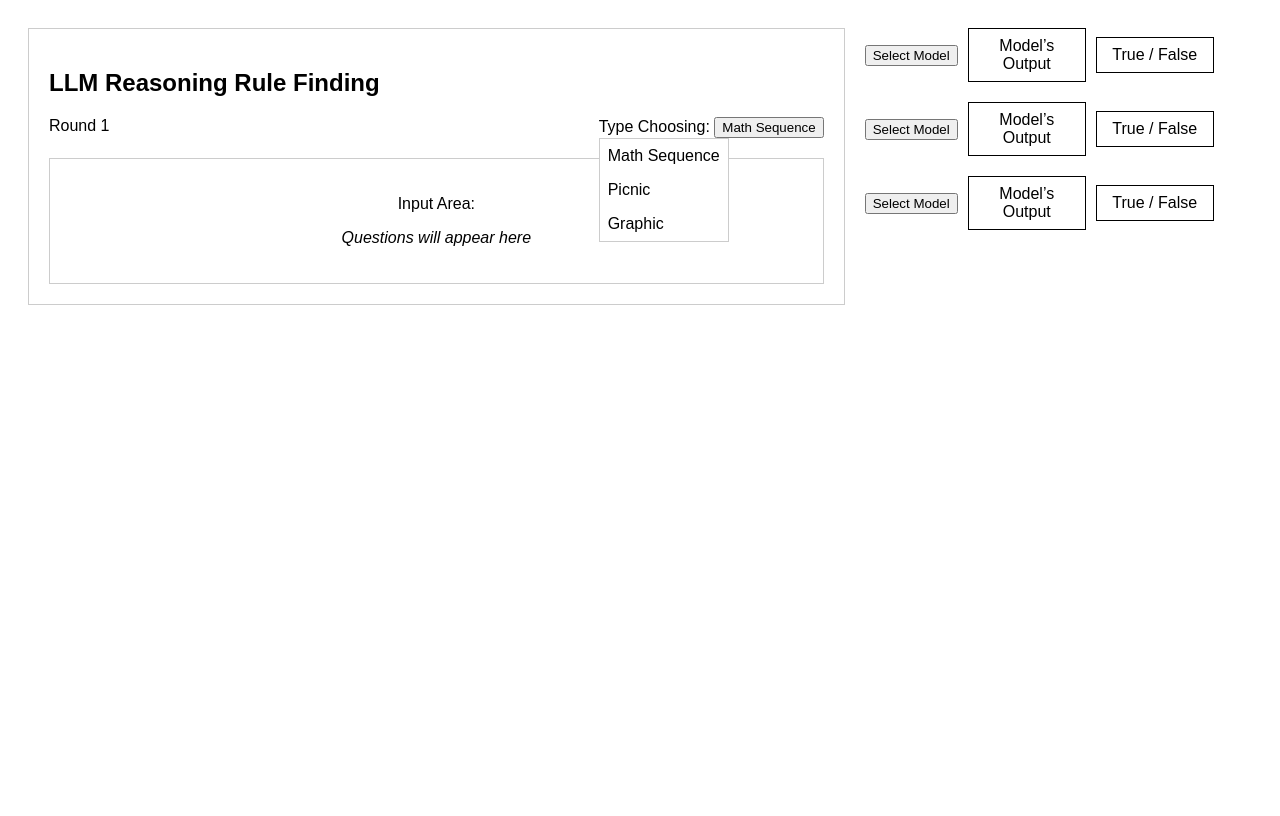
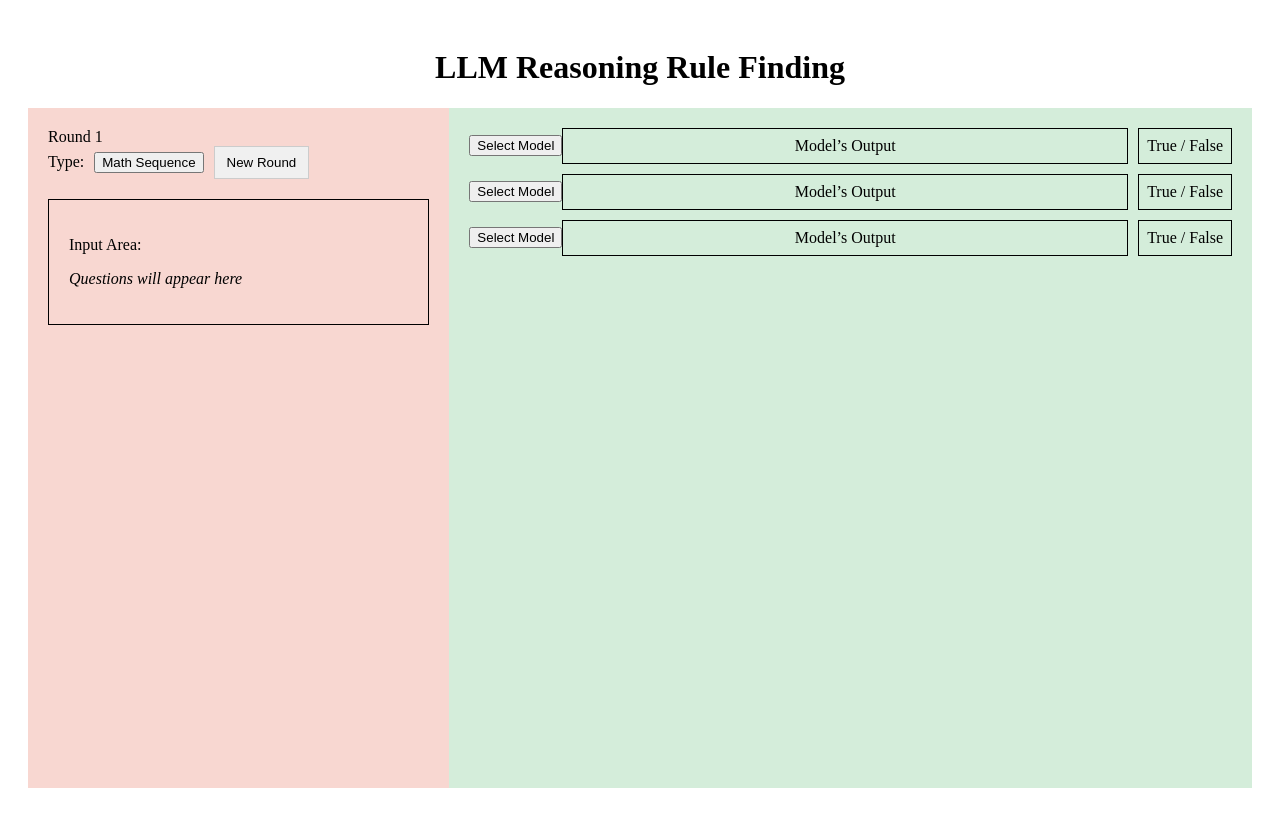
Before and after one commit to arihantchoudhary/Guess-the-Rule-LLM-Benchmark, a Next.js app in the folder Front-End/llm-evaluation/: page /llm-compete in a window 1280 px wide. Built offline with nearby package versions, Linux system fonts and the light colour scheme.

Commit message:
implemented version

```diff
--- a/Front-End/llm-evaluation/src/app/llm-compete/LLMCompete.module.css
+++ b/Front-End/llm-evaluation/src/app/llm-compete/LLMCompete.module.css
@@ -1,54 +1,71 @@
-/* src/app/choose-model/ChooseModel.module.css */
+.pageContainer {
+    display: flex;
+    flex-direction: column;
+    align-items: center;
+    width: 100%;
+    height: 100vh;
+    /* 页面高度 */
+    box-sizing: border-box;
+    padding: 20px;
+}
 
-.container {
+.mainContainer {
     display: flex;
-    flex-direction: row;
-    padding: 20px;
-    font-family: Arial, sans-serif;
+    width: 100%;
+    height: 100%;
+    /* 使 mainContainer 填满 pageContainer 的高度 */
 }
 
 .leftPanel {
+    flex: 1;
+    background-color: #f8d7d1;
+    /* 红色背景 */
+    padding: 20px;
+    box-sizing: border-box;
+}
+
+.rightPanel {
     flex: 2;
-    border: 1px solid #ccc;
+    background-color: #d4edda;
+    /* 绿色背景 */
     padding: 20px;
-    margin-right: 20px;
+    box-sizing: border-box;
 }
 
 .roundInfo {
-    display: flex;
-    justify-content: space-between;
-    margin-bottom: 20px;
+    margin-bottom: 10px;
 }
 
 .inputArea {
-    border: 1px solid #ccc;
+    border: 1px solid #000;
     padding: 20px;
-    text-align: center;
+    margin-top: 20px;
 }
 
-.rightPanel {
-    flex: 1;
+.modelRow {
     display: flex;
-    flex-direction: column;
-    gap: 10px;
+    align-items: center;
+    margin-bottom: 10px;
 }
 
 .chooseButton {
-    padding: 10px;
-    background-color: #0070f3;
-    color: white;
-    border: none;
-    cursor: pointer;
+    flex: 0 0 auto;
+    margin-right: 10px;
 }
 
-.chooseButton:hover {
-    background-color: #005bb5;
+.modelOutput {
+    flex: 1;
+    text-align: center;
+    border: 1px solid #000;
+    padding: 8px;
+    margin-right: 10px;
 }
 
-.outputArea {
-    margin-top: 20px;
-    padding: 10px;
-    border: 1px solid #ccc;
+.modelCorrect {
+    flex: 0 0 auto;
+    text-align: center;
+    border: 1px solid #000;
+    padding: 8px;
 }
 
 .dropdownMenu {
@@ -58,6 +75,7 @@
     position: absolute;
     background-color: white;
     border: 1px solid #ccc;
+    z-index: 1000;
 }
 
 .dropdownItem {
@@ -69,18 +87,19 @@
     background-color: #f0f0f0;
 }
 
-.modelRow {
+.buttonContainer {
     display: flex;
     align-items: center;
-    margin-bottom: 10px;
+    gap: 10px;
 }
 
-.modelOutput,
-.modelCorrect {
-    width: 100px;
-    /* 根据需求调整宽度 */
-    text-align: center;
-    border: 1px solid #000;
-    padding: 8px;
-    margin-left: 10px;
+.newRoundButton {
+    padding: 8px 12px;
+    background-color: #f0f0f0;
+    border: 1px solid #ccc;
+    cursor: pointer;
 }
+
+.newRoundButton:hover {
+    background-color: #e0e0e0;
+}
--- a/Front-End/llm-evaluation/src/app/llm-compete/page.tsx
+++ b/Front-End/llm-evaluation/src/app/llm-compete/page.tsx
@@ -6,16 +6,13 @@ import styles from './LLMCompete.module.css';
 
 export default function LLMCompetePage() {
   const [selectedModel, setSelectedModel] = useState<string | null>(null);
-  const [modelOutput, setModelOutput] = useState<string | null>(null);
-  const [isCorrect, setIsCorrect] = useState<boolean | null>(null);
   const [questionType, setQuestionType] = useState("Math Sequence"); // 初始化默认选择
-  const [showOptions_type, setShowOptions_type] = useState<{ [key: string]: boolean }>({});
+  const [showGameTypeOptions, setShowGameTypeOptions] = useState(false);
 
-  const [selectedModels, setSelectedModels] = useState<string[]>(Array().fill("Select Model"));
-  const [showOptions, setShowOptions] = useState<boolean[]>(Array().fill(false));
-
-  const models: string[] = ["Model A", "Model B", "Model C"];
-
+  const models: string[] = ["Chatgpt4", "Lama-3.5", "GPT-3.5-Turbo"];
+  const maxLength = Math.max(...models.map(model => model.length));
+  const [selectedModels, setSelectedModels] = useState<string[]>(Array(maxLength).fill("Select Model"));
+  const [showOptions, setShowOptions] = useState<boolean[]>(Array(maxLength).fill(false));
 
   const handleChooseModel = (index: number, model: string) => {
     setSelectedModels((prev) =>
@@ -26,54 +23,65 @@ export default function LLMCompetePage() {
     );
   };
 
-
   const handleShowOptions = (index: number) => {
     setShowOptions((prev) =>
       prev.map((show, i) => (i === index ? !show : show))
     );
   };
 
-
+  const handleNewRound = () => {
+    // 在这里定义 New Round 按钮的功能逻辑
+    alert("New round started!");
+  };
 
   return (
-    <div className={styles.container}>
+    <div className={styles.pageContainer}>
+      {/* 将标题独立放在页面顶部 */}
+      <h1 className={styles.pageTitle}>LLM Reasoning Rule Finding</h1>
+
+      {/* 主容器 */}
+      <div className={styles.mainContainer}>
+
+        {/* 左侧面板 */}
         <div className={styles.leftPanel}>
-        <h2>LLM Reasoning Rule Finding</h2>
           <div className={styles.roundInfo}>
             <span>Round 1</span>
-          <div>
-          <label>Type Choosing: </label>
-          <button onClick={() => setShowOptions(!showOptions_type)}>{questionType}</button>
-          {showOptions_type && (
+            <div className={styles.buttonContainer}>
+              <label>Type: </label>
+              <button onClick={() => setShowGameTypeOptions(!showGameTypeOptions)}>
+                {questionType}
+              </button>
+              {showGameTypeOptions && (
                 <ul className={styles.dropdownMenu}>
                   {["Math Sequence", "Picnic", "Graphic"].map((type) => (
-                <li key={type} className={styles.dropdownItem} onClick={() => { setQuestionType(type); setShowOptions_type(false); }}>
+                    <li
+                      key={type}
+                      className={styles.dropdownItem}
+                      onClick={() => {
+                        setQuestionType(type);
+                        setShowGameTypeOptions(false); // 关闭菜单
+                      }}
+                    >
                       {type}
                     </li>
                   ))}
                 </ul>
               )}
+              <button onClick={handleNewRound} className={styles.newRoundButton}>
+                New Round
+              </button>
             </div>
-
-
-
           </div>
           <div className={styles.inputArea}>
             <p>Input Area:</p>
             <p><em>Questions will appear here</em></p>
           </div>
         </div>
+
+        {/* 右侧面板 */}
         <div className={styles.rightPanel}>
-        {models.map((model) => (
-          <div key={model} className={styles.modelRow}>
-            <button onClick={() => handleShowOptions(model)}>
-              {selectedModel === model ? model : "Select Model"}
-            </button>
-            {showOptions[model] && (
-              <ul className={styles.dropdownMenu}>
           {models.map((model, index) => (
             <div key={model} className={styles.modelRow}>
-                  <label>Choose Model: </label>
               <button onClick={() => handleShowOptions(index)}>
                 {selectedModels[index]}
               </button>
@@ -86,17 +94,12 @@ export default function LLMCompetePage() {
                   ))}
                 </ul>
               )}
-                </div>
-              ))}
-
-              </ul>
-            )}
               <div className={styles.modelOutput}>Model’s Output</div>
               <div className={styles.modelCorrect}>True / False</div>
             </div>
           ))}
         </div>
-
+      </div>
     </div>
   );
 }
```
Lines whose indentation alone changed are shown as unchanged.
